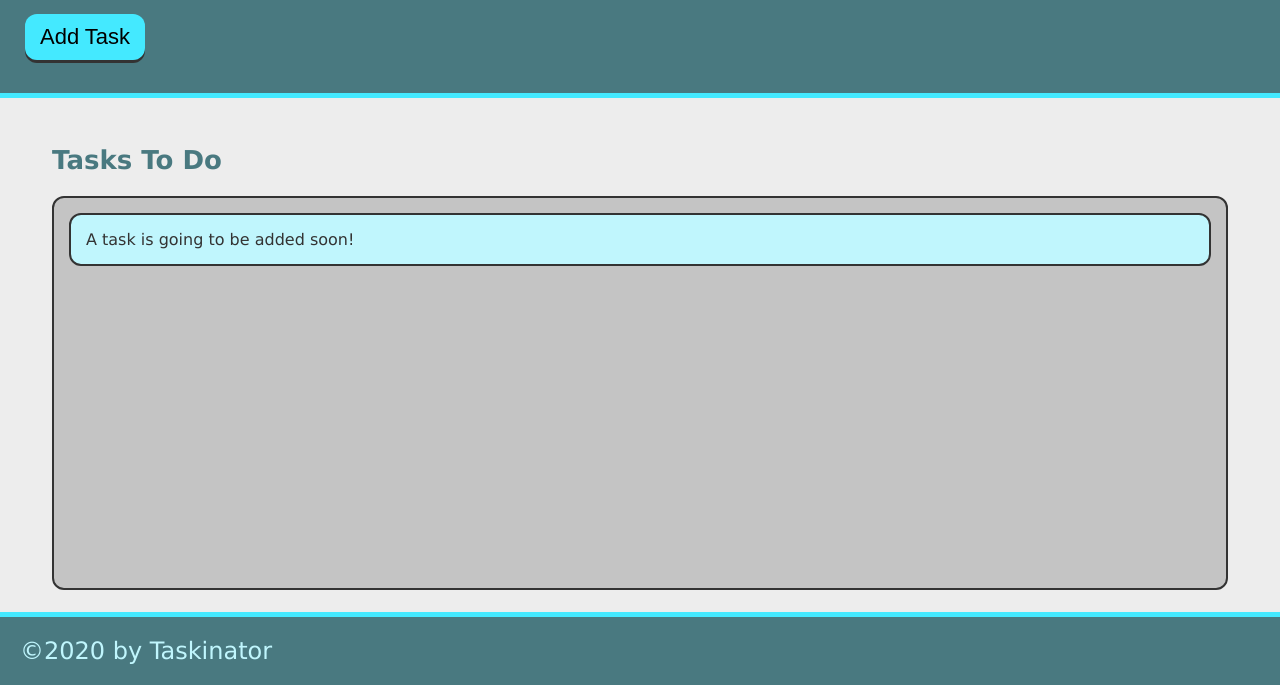
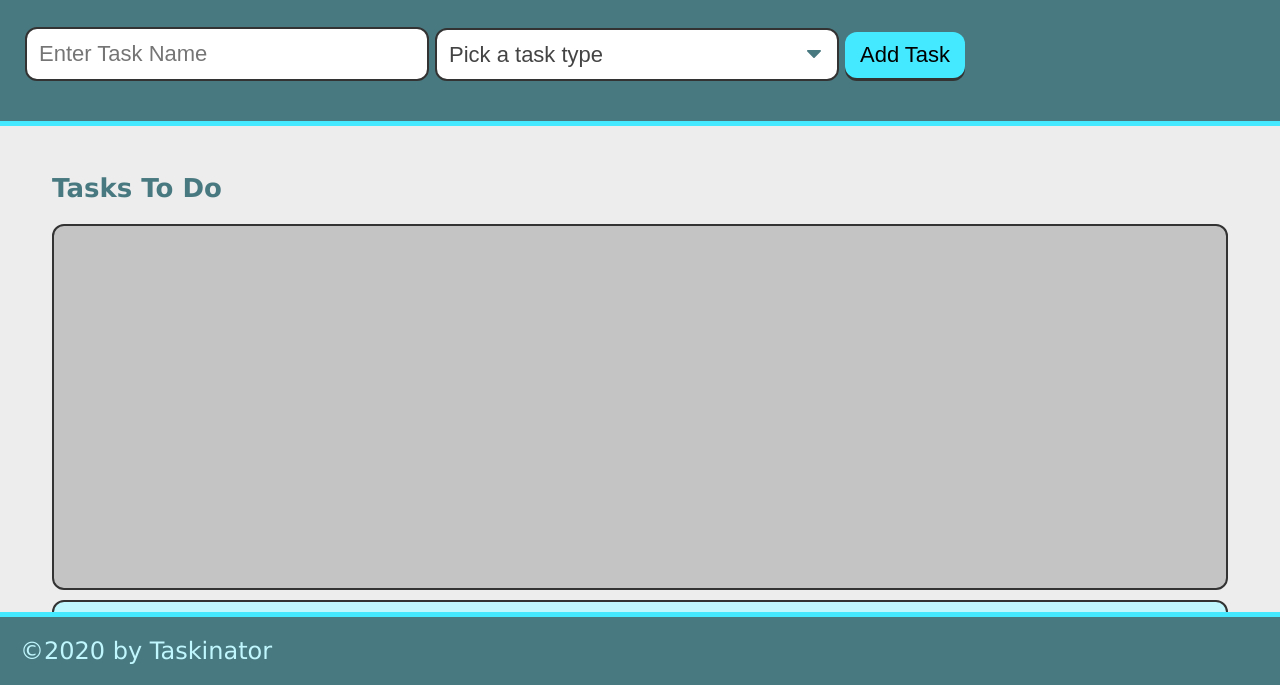
Before and after one commit to zaira222/Taskinator, a plain HTML site: page index.html in a window 1280 px wide. Shown: the part 115-800 px from the top of the page. Drawn offline with Linux system fonts and the light colour scheme.

Commit message:
adding to html and js

```diff
--- a/index.html
+++ b/index.html
@@ -12,12 +12,28 @@
     <header>
         <h1 class="page-title">Taskinator</h1>
         <p>Click the button below to add a new task!</p>
-        <button class="btn"  id="save-task">Add Task</button>
+        <form id="task-form">
+            <div class="form-group">
+                <input type="text" name="task-name" placeholder="Enter Task Name" />
+            </div>
+            <div class="form-group">
+                 <select name="task-type" class="select-dropdown">
+                    <option value="" disabled selected>Pick a task type</option>
+                    <option value="Print">Print</option>
+                    <option value="Web">Web</option>
+                    <option value="Mobile">Mobile</option>
+                </select>
+            </div>
+
+                <div class="form-group">
+                    <button class="btn" id="save-task" type="submit">Add Task</button>
+                </div>
+        </form>
     </header>
     <main class="page-content">
         <section class="task-list-wrapper">
             <h2 class="list-title">Tasks To Do</h2>
-            <ul class="task-list" id ="tasks-to-do">
+            <ul class="task-list" id ="tasks-to-do"></ul>
                 <li class="task-item">A task is going to be added soon!</li>
             </ul>
         </section>
```
